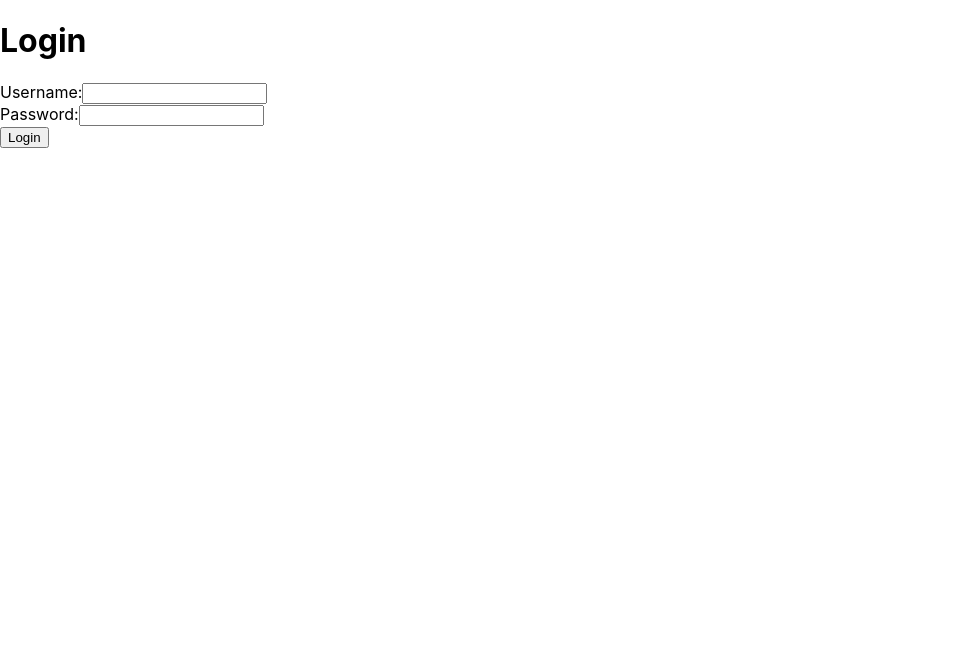
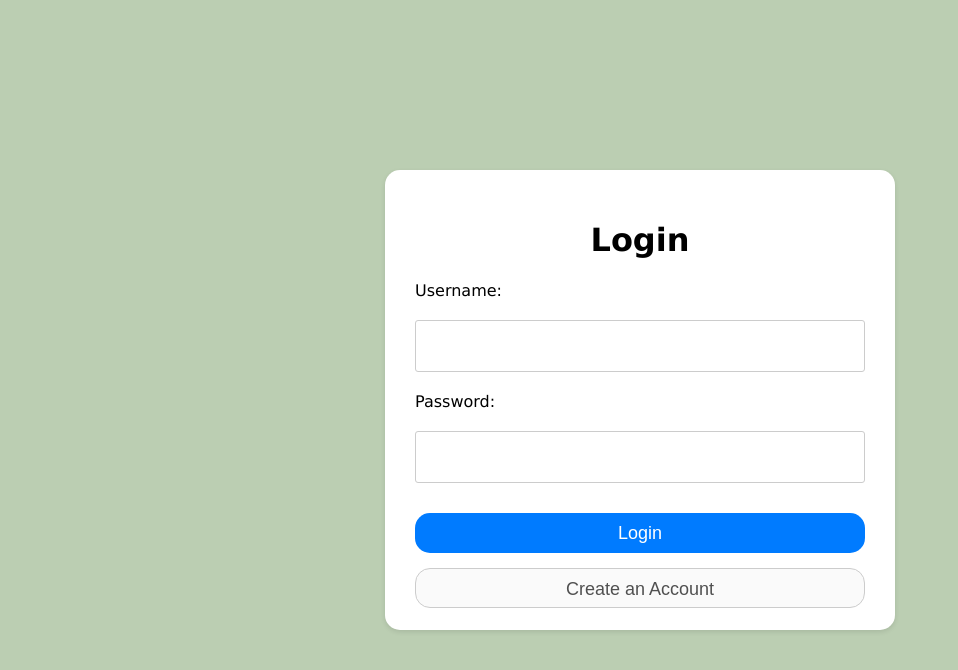
Before and after one commit to ibirb/DiamondHacks2025, a React (Create React App) app in the folder project/frontend/: page / in a window 1280 px wide. Shown: the top 670 px of the page, without its empty margins (0-958 px from the left). Built offline with nearby package versions, Linux system fonts and the light colour scheme.

Commit message:
fixed everything so stress free

```diff
--- /dev/null
+++ b/project/frontend/src/components/LoginPage.css
@@ -0,0 +1,123 @@
+/* frontend/src/components/LoginPage.css */
+body {
+    background-color: #bbceb2;
+    font-family: Verdana;
+    display: flex;
+    justify-content: center;
+    align-items: center;
+    height: 100vh
+}
+
+.login-page {
+    display: flex;
+    flex-direction: column;
+    align-items: center;
+    justify-content: center;
+    min-height: 100vh;
+    background-color: #bbceb2;
+  }
+
+  .login-form-container {
+    background-color: #fff;
+    padding: 30px;
+    border-radius: 15px;
+    box-shadow: 0 2px 5px rgba(0, 0, 0, 0.1);
+    text-align: center;
+    width: 450px;
+    height: 400px;
+  }
+
+  .logo-container {
+    margin-bottom: 20px;
+    text-align: center;
+  }
+
+  .logo {
+    max-width: 150px;
+    height: auto;
+  }
+
+  .login-container {
+    background-color: #fff;
+    padding: 30px;
+    border-radius: 5px;
+    box-shadow: 0 2px 5px rgba(0, 0, 0, 0.1);
+    text-align: center;
+    width: 350px;
+  }
+
+  .login-form {
+    display: flex;
+    flex-direction: column;
+  }
+
+  .form-group {
+    margin-bottom: 20px;
+    margin-top: 20px;
+    text-align: left;
+  }
+
+  label {
+    display: block;
+    margin-bottom: 5px;
+  }
+
+  input[type="text"],
+  input[type="password"] {
+    width: 100%;
+    padding: 25px;
+    border: 1px solid #ccc;
+    border-radius: 3px;
+    box-sizing: border-box;
+    height: 50px;
+  }
+
+  .login-button {
+    background-color: #007bff;
+    color: #fff;
+    padding: 10px 20px;
+    border: none;
+    border-radius: 15px;
+    cursor: pointer;
+    margin-top: 30px;
+    width: 100%;
+    height: 40px;
+    font-size: 18px;
+  }
+
+  .login-button:hover {
+    background-color: #0056b3;
+  }
+
+  .message {
+    margin-top: 20px;
+    font-weight: bold;
+  }
+
+  .sign-up-button {
+    background-color: #fafafa;
+    color: #505050;
+    margin-top: 20px;
+    padding: 10px 20px;
+    border: 1px solid #ccc;
+    border-radius: 15px;
+    cursor: pointer;
+    margin-top: 15px;
+    width: 100%;
+    height: 40px;
+    font-size: 18px;
+  }
+
+  .sign-up-button:hover {
+    background-color: #dddcdc;
+    color: #505050;
+    margin-top: 20px;
+    padding: 10px 20px;
+    border: 1px solid #ccc;
+    border-radius: 15px;
+    cursor: pointer;
+    margin-top: 15px;
+    width: 100%;
+    height: 40px;
+    font-size: 18px;
+  }
--- a/project/frontend/src/components/LoginPage.js
+++ b/project/frontend/src/components/LoginPage.js
@@ -1,6 +1,7 @@
 // frontend/src/components/LoginPage.js
 import React, { useState } from 'react';
 import { useNavigate } from 'react-router-dom';
+import './LoginPage.css';
 
 function LoginPage({ onLogin }) {
     const [username, setUsername] = useState('');
@@ -42,12 +43,14 @@ function LoginPage({ onLogin }) {
     };
 
     return (
-        <div className="login-page">
-            <div className="login-container">
-                <h1 className="login-title">Login</h1>
-                <form className="login-form" onSubmit={handleSubmit}>
+      <div>
+        <div className="login-form-container">
+        <h1>Login</h1>
+        <form onSubmit={handleSubmit}>
+          <div>
             <div className="form-group">
             <label htmlFor="username">Username:</label>
+            </div>
             <input
               type="text"
               id="username"
@@ -56,8 +59,10 @@ function LoginPage({ onLogin }) {
               required
             />
           </div>
+          <div>
           <div className="form-group">
             <label htmlFor="password">Password:</label>
+            </div>
             <input
               type="password"
               id="password"
@@ -66,11 +71,14 @@ function LoginPage({ onLogin }) {
               required
             />
           </div>
-                    <button type="submit" className="login-button">
-                        Login
+          <button type="submit" className="login-button">Login</button >
+        </form>
+        <div>
+          <button type="submit" className="sign-up-button">
+            Create an Account
           </button>
-                </form>
-                {message && <div className="login-message">{message}</div>}
+        </div>
+        {message && <div>{message}</div>}
       </div>
       </div>
     );
```
Lines whose indentation alone changed are shown as unchanged.
